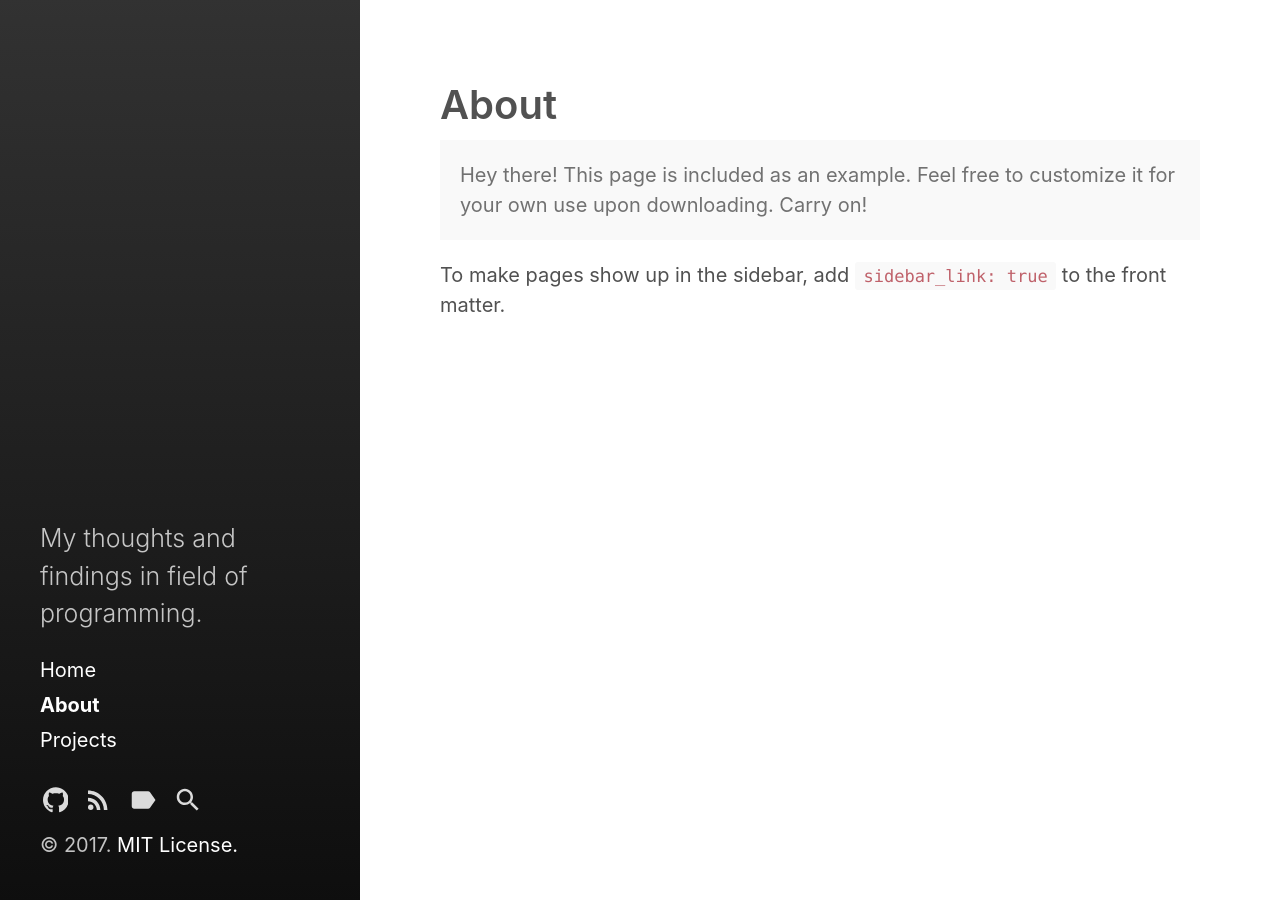
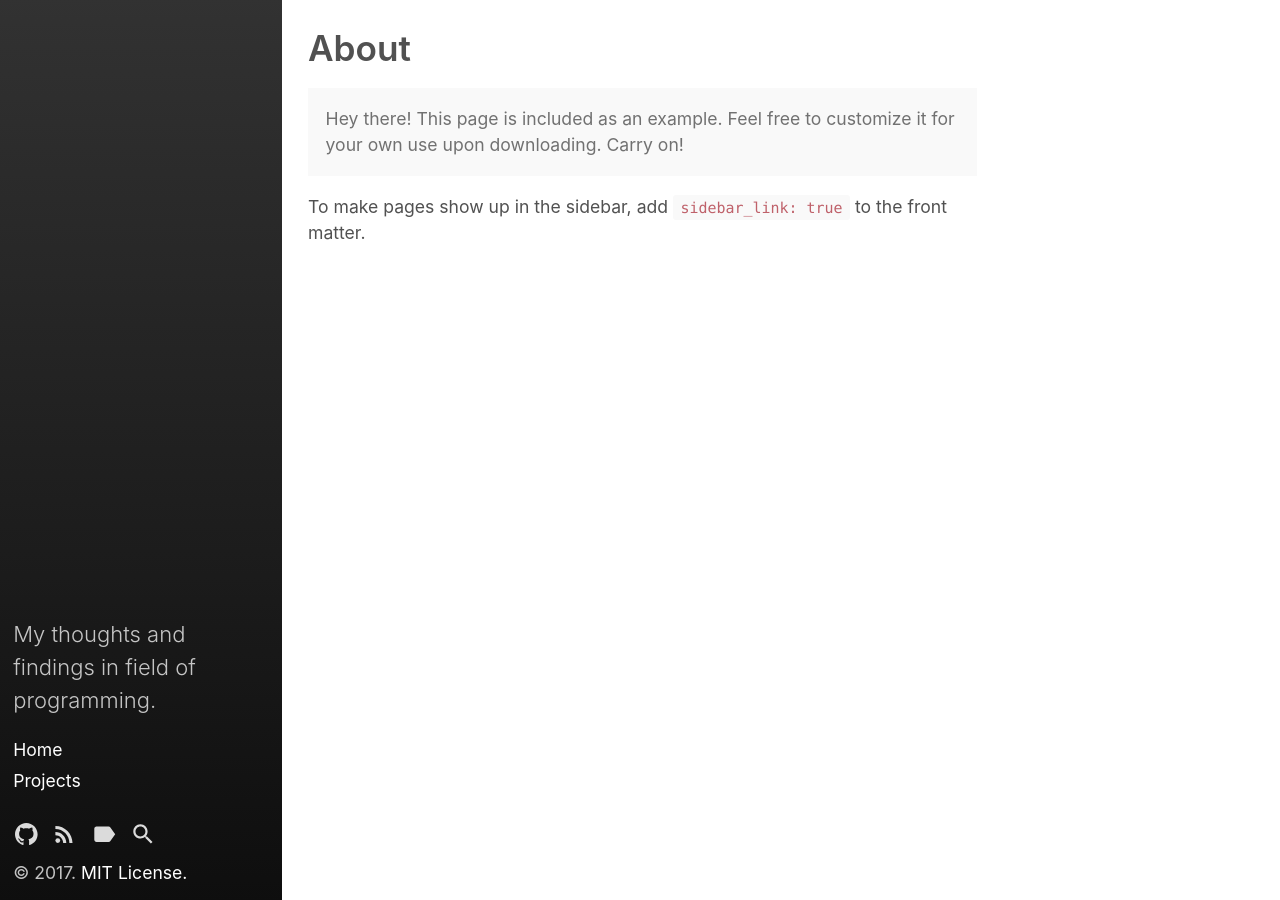
Before and after one commit to tower120/tower120.github.io, a Jekyll site: the page built from about.md, in a window 1280 px wide. Built offline with Jekyll 4.4.1, drawn with Linux system fonts in a browser that asks for light colours.

Commit message:
style update

```diff
--- a/_sass/hydeout/_variables.scss
+++ b/_sass/hydeout/_variables.scss
@@ -27,12 +27,12 @@ $border-color: $gray-2 !default;
 $border-radius: 300px !default;
 $padding-v: 1em !default;
 $padding-h: 1.5em !default;
-$heading-spacing: 0.5rem !default;
-$section-spacing: 2rem !default;
-$sidebar-width: 18rem !default;
+$heading-spacing: 1rem !default;
+$section-spacing: 0.75rem !default;
+$sidebar-width: 16rem !default;
 
 $large-breakpoint: 49rem !default;
-$large-font-size: 1.25rem !default;
+$large-font-size: 1.1rem !default;
 
 $box-shadow-size: 1px !default;
 $box-shadow-opacity: 0.16 !default;
```
Also changed, not shown: about.md (+1 -1 lines).
